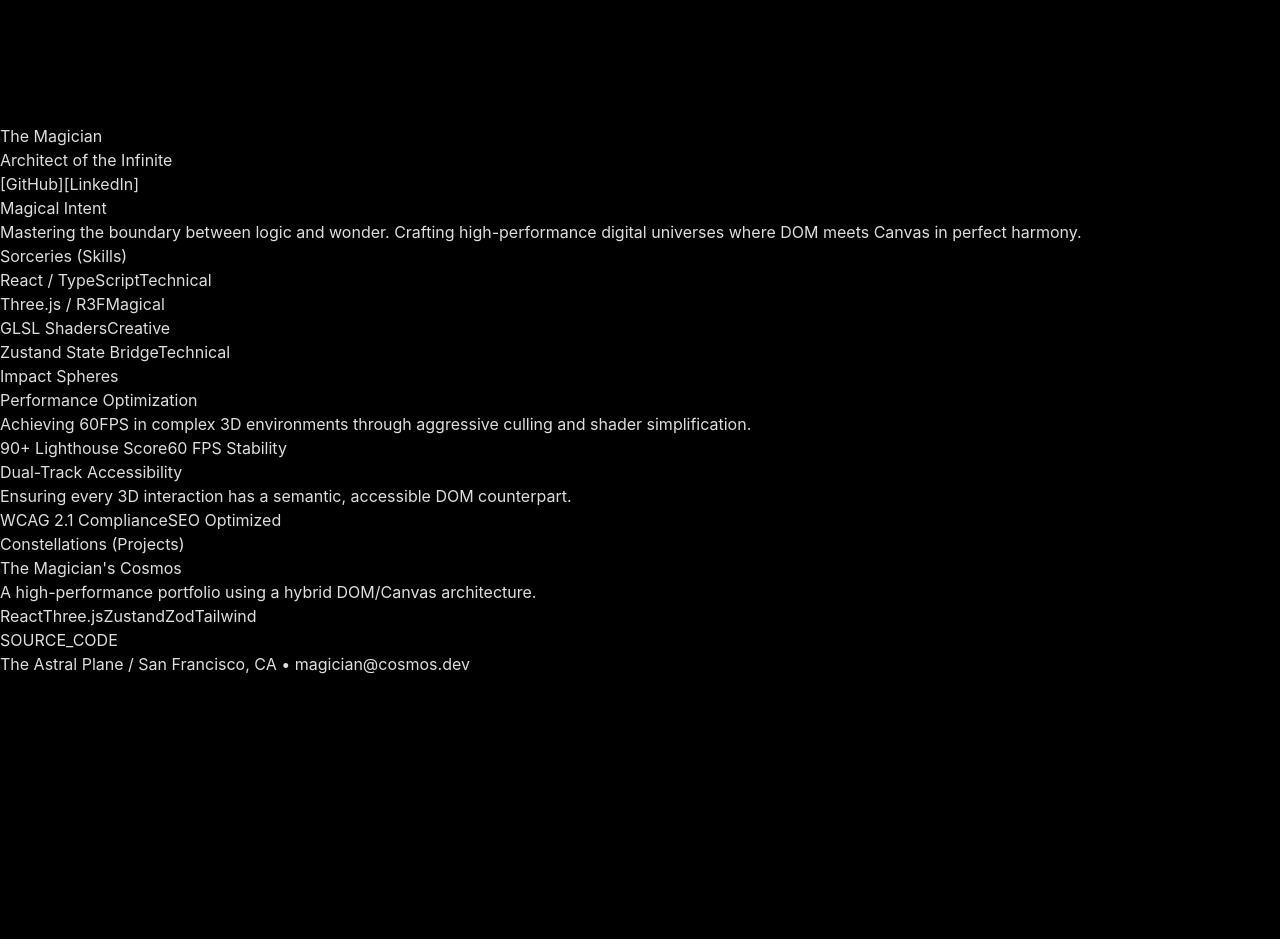
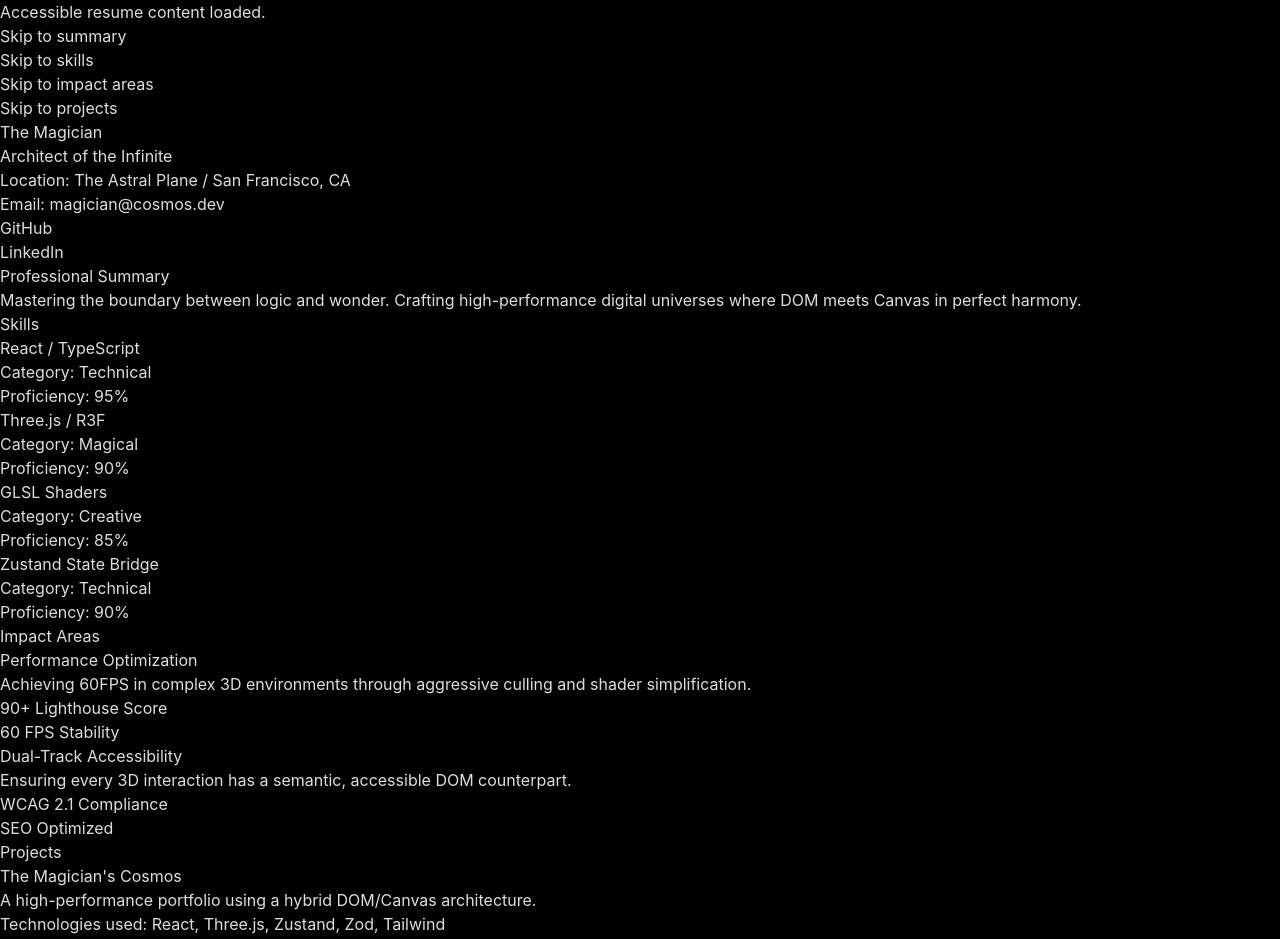
Before and after one commit to ThomasNavarro38/cosmos-portfolio, a React (Vite) app: page / in a window 1280 px wide. Shown: the top 939 px of the page. Before the commit the page ends 800 px from the top, so only its background shows below. Built offline with nearby package versions, Linux system fonts and the light colour scheme.

Commit message:
feat: Epic 1 - Story 3 - Accessibility and SEO Also fixing the LinkedIn link

```diff
--- a/public/resume.json
+++ b/public/resume.json
@@ -11,7 +11,7 @@
       },
       {
         "platform": "LinkedIn",
-        "url": "https://linkedin.com/in/thomasnavarro"
+        "url": "https://www.linkedin.com/in/thomas-navarro-8437a698/"
       }
     ]
   },
--- a/src/App.tsx
+++ b/src/App.tsx
@@ -1,5 +1,6 @@
 import { useEffect } from 'react';
 import { useStore } from './engine/store';
+import AccessibilityLayer from './components/dom/AccessibilityLayer';
 
 function App() {
   const { loadResumeData, resumeData, isLoading, error } = useStore();
@@ -34,6 +35,7 @@
 
   return (
     <main className="flex flex-col items-center justify-center w-full min-h-screen bg-black text-white p-8">
+      <AccessibilityLayer />
       <div className="max-w-4xl w-full">
         {error && (
           <div className="bg-red-900/20 border border-red-500/50 text-red-200 px-4 py-2 rounded mb-8 text-sm font-mono flex justify-between items-center">
@@ -55,7 +57,7 @@
                 href={social.url}
                 target="_blank"
                 rel="noopener noreferrer"
-                className="text-gray-500 hover:text-white transition-colors text-sm font-mono"
+                className="text-gray-400 hover:text-white transition-colors text-sm font-mono"
               >
                 [{social.platform}]
               </a>
@@ -121,7 +123,7 @@
                 <p className="text-sm text-gray-400 mb-4">{project.description}</p>
                 <div className="flex flex-wrap gap-2 mb-4">
                   {project.technologies.map(tech => (
-                    <span key={tech} className="text-[10px] font-mono bg-black px-2 py-1 rounded text-gray-500">
+                    <span key={tech} className="text-[10px] font-mono bg-black px-2 py-1 rounded text-gray-400">
                       {tech}
                     </span>
                   ))}
@@ -143,7 +145,7 @@
           </div>
         </section>
 
-        <footer className="text-center text-gray-500 text-sm font-mono border-t border-gray-900 pt-8">
+        <footer className="text-center text-gray-400 text-sm font-mono border-t border-gray-900 pt-8">
           {resumeData?.contact.location} • {resumeData?.contact.email}
         </footer>
       </div>
--- /dev/null
+++ b/src/components/dom/AccessibilityLayer.tsx
@@ -0,0 +1,155 @@
+import { useStore } from '../../engine/store';
+
+const AccessibilityLayer = () => {
+  const { resumeData } = useStore();
+
+  if (!resumeData) return null;
+
+  const { contact, summary, skills, impactAreas, projects } = resumeData;
+
+  return (
+    <div id="accessibility-layer" className="sr-only">
+      <p role="status" className="sr-only">
+        Accessible resume content loaded.
+      </p>
+
+      <nav aria-label="Skip links">
+        <ul>
+          <li>
+            <a
+              href="#summary"
+              className="sr-only focus:not-sr-only focus:fixed focus:z-[1000] focus:top-2 focus:left-2 focus:bg-black focus:text-white focus:px-3 focus:py-2 focus:rounded focus:ring-2 focus:ring-purple-500"
+            >
+              Skip to summary
+            </a>
+          </li>
+          <li>
+            <a
+              href="#skills"
+              className="sr-only focus:not-sr-only focus:fixed focus:z-[1000] focus:top-2 focus:left-2 focus:bg-black focus:text-white focus:px-3 focus:py-2 focus:rounded focus:ring-2 focus:ring-purple-500"
+            >
+              Skip to skills
+            </a>
+          </li>
+          <li>
+            <a
+              href="#impact-areas"
+              className="sr-only focus:not-sr-only focus:fixed focus:z-[1000] focus:top-2 focus:left-2 focus:bg-black focus:text-white focus:px-3 focus:py-2 focus:rounded focus:ring-2 focus:ring-purple-500"
+            >
+              Skip to impact areas
+            </a>
+          </li>
+          <li>
+            <a
+              href="#projects"
+              className="sr-only focus:not-sr-only focus:fixed focus:z-[1000] focus:top-2 focus:left-2 focus:bg-black focus:text-white focus:px-3 focus:py-2 focus:rounded focus:ring-2 focus:ring-purple-500"
+            >
+              Skip to projects
+            </a>
+          </li>
+        </ul>
+      </nav>
+
+      <header role="banner">
+        <div role="heading" aria-level={1}>
+          {contact.name}
+        </div>
+        <p>{contact.title}</p>
+        <p>Location: {contact.location}</p>
+        <p>
+          Email: <a href={`mailto:${contact.email}`}>{contact.email}</a>
+        </p>
+        {contact.socials && contact.socials.length > 0 && (
+          <ul aria-label="Social media links">
+            {contact.socials.map((social) => (
+              <li key={social.platform}>
+                <a href={social.url} target="_blank" rel="noopener noreferrer">
+                  {social.platform}
+                </a>
+              </li>
+            ))}
+          </ul>
+        )}
+      </header>
+
+      <main>
+        <section id="summary" tabIndex={-1} aria-labelledby="summary-h">
+          <h2 id="summary-h">Professional Summary</h2>
+          <p>{summary}</p>
+        </section>
+
+        <section id="skills" tabIndex={-1} aria-labelledby="skills-h">
+          <h2 id="skills-h">Skills</h2>
+          <ul>
+            {skills.map((skill) => (
+              <li key={skill.name}>
+                <h3>{skill.name}</h3>
+                <p>Category: {skill.category}</p>
+                <p>Proficiency: {Math.round(skill.proficiency * 100)}%</p>
+              </li>
+            ))}
+          </ul>
+        </section>
+
+        <section id="impact-areas" tabIndex={-1} aria-labelledby="impact-h">
+          <h2 id="impact-h">Impact Areas</h2>
+          {impactAreas.map((area) => (
+            <article key={area.title}>
+              <h3>{area.title}</h3>
+              <p>{area.description}</p>
+              {area.metrics && area.metrics.length > 0 && (
+                <ul>
+                  {area.metrics.map((metric) => (
+                    <li key={metric}>{metric}</li>
+                  ))}
+                </ul>
+              )}
+            </article>
+          ))}
+        </section>
+
+        <section id="projects" tabIndex={-1} aria-labelledby="projects-h">
+          <h2 id="projects-h">Projects</h2>
+          {projects.map((project) => (
+            <article key={project.id}>
+              <h3>{project.title}</h3>
+              <p>{project.description}</p>
+              <p>Technologies used: {project.technologies.join(', ')}</p>
+              {project.impact && project.impact.length > 0 && (
+                <ul>
+                  {project.impact.map((item, index) => (
+                    <li key={index}>{item}</li>
+                  ))}
+                </ul>
+              )}
+              <nav aria-label={`Links for ${project.title}`}>
+                {project.url && (
+                  <a
+                    href={project.url}
+                    target="_blank"
+                    rel="noopener noreferrer"
+                    aria-label={`View live demo for ${project.title}`}
+                  >
+                    Live Demo
+                  </a>
+                )}
+                {project.repo && (
+                  <a
+                    href={project.repo}
+                    target="_blank"
+                    rel="noopener noreferrer"
+                    aria-label={`View source code for ${project.title}`}
+                  >
+                    Source Code
+                  </a>
+                )}
+              </nav>
+            </article>
+          ))}
+        </section>
+      </main>
+    </div>
+  );
+};
+
+export default AccessibilityLayer;
```
